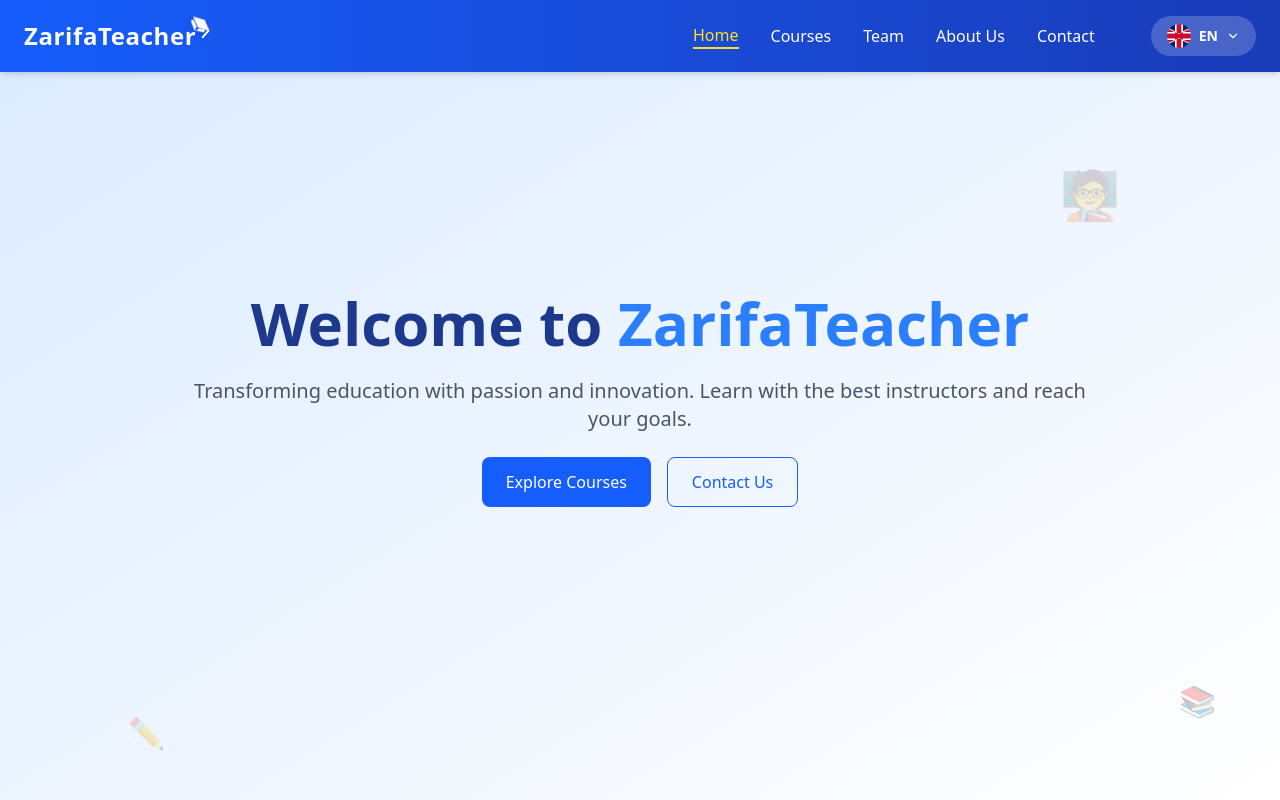
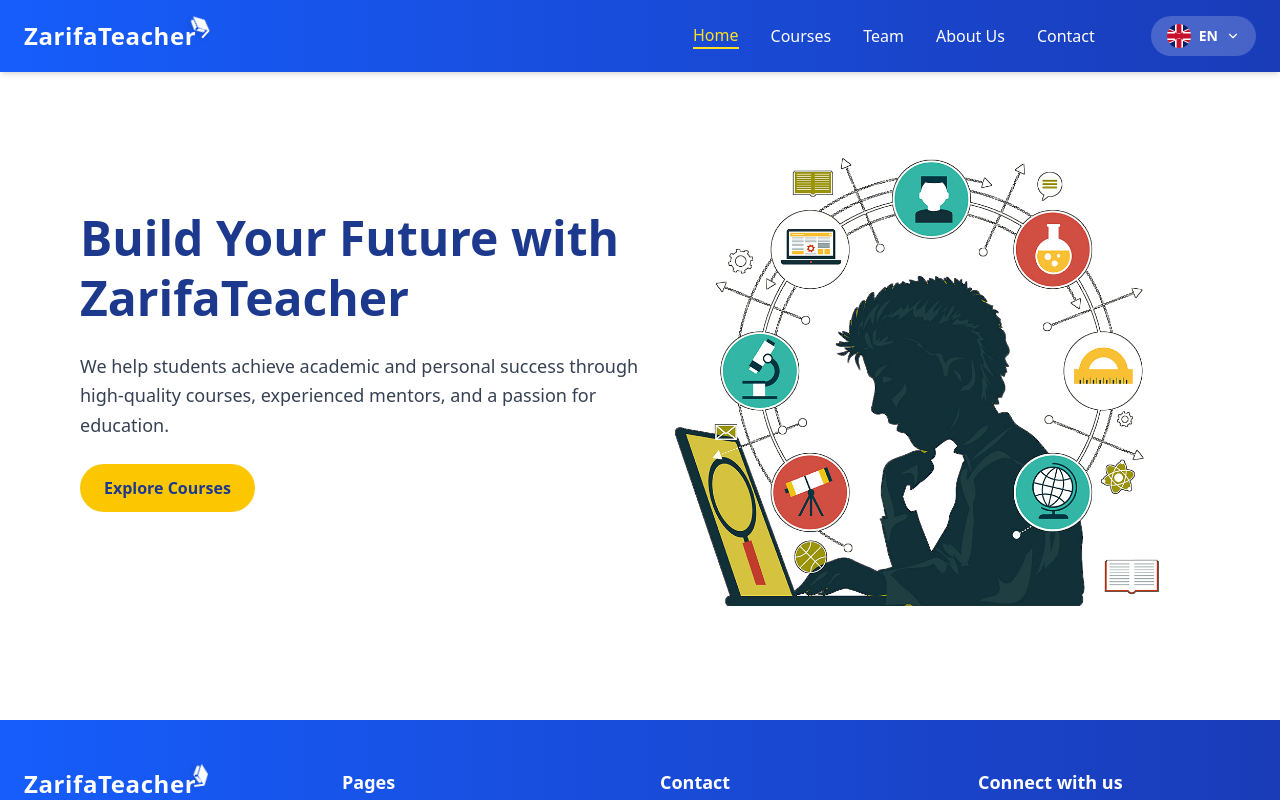
Before and after one commit to Nihola/ZarifaTeacher, a React (Vite) app: page / in a window 1280 px wide. Shown: the top 800 px of the page. Built offline with nearby package versions, Linux system fonts and the light colour scheme.

Commit message:
first section of home page

```diff
--- a/src/components/home/Home.jsx
+++ b/src/components/home/Home.jsx
@@ -1,38 +1,57 @@
-import React, { useEffect } from 'react';
-import AOS from 'aos';
-import 'aos/dist/aos.css';
-import '../../../src/index.css'; // we'll add keyframe styles here
+import React from 'react';
+import { motion } from 'framer-motion';
+import { Link } from 'react-router-dom';
+import { useTranslation } from 'react-i18next';
 
-export default function Home() {
-  useEffect(() => {
-    AOS.init({ duration: 1000 });
-  }, []);
+const Home = () => {
+  const { t } = useTranslation();
 
   return (
-    <section className="relative min-h-screen flex items-center justify-center bg-gradient-to-br from-blue-100 to-white px-4 overflow-hidden">
-      {/* Animated Icons */}
-      <div className="absolute top-10 left-10 animate-float-slow text-4xl opacity-30">🎓</div>
-      <div className="absolute bottom-20 right-16 animate-float text-3xl opacity-30">📚</div>
-      <div className="absolute top-40 right-40 animate-float-delay text-5xl opacity-20">🧑‍🏫</div>
-      <div className="absolute bottom-10 left-32 animate-float-slower text-3xl opacity-25">✏️</div>
+    <section className="bg-white text-blue-900 min-h-[90vh] flex flex-col md:flex-row items-center justify-between px-6 md:px-20 py-16">
 
-      {/* Main Content */}
-      <div className="text-center max-w-4xl space-y-6 z-10" data-aos="fade-up">
-        <h1 className="text-5xl md:text-6xl font-extrabold text-blue-900">
-          Welcome to <span className="text-blue-500">ZarifaTeacher</span>
-        </h1>
-        <p className="text-gray-600 text-lg md:text-xl">
-          Transforming education with passion and innovation. Learn with the best instructors and reach your goals.
-        </p>
-        <div className="flex justify-center gap-4">
-          <button className="bg-blue-600 text-white px-6 py-3 rounded-lg hover:bg-blue-700 transition">
-            Explore Courses
-          </button>
-          <button className="border border-blue-600 text-blue-600 px-6 py-3 rounded-lg hover:bg-blue-100 transition">
-            Contact Us
-          </button>
-        </div>
+      {/* Text Content */}
+      <div className="md:w-1/2 mb-10 md:mb-0">
+        <motion.h1
+          initial={{ x: -40, opacity: 0 }}
+          animate={{ x: 0, opacity: 1 }}
+          transition={{ duration: 0.8 }}
+          className="text-4xl md:text-5xl font-extrabold leading-tight mb-6"
+        >
+          {t("hero.title")}
+        </motion.h1>
+
+        <motion.p
+          initial={{ x: -40, opacity: 0 }}
+          animate={{ x: 0, opacity: 1 }}
+          transition={{ delay: 0.2, duration: 0.8 }}
+          className="text-lg text-gray-700 leading-relaxed mb-6"
+        >
+          {t("hero.description")}
+        </motion.p>
+
+        <Link
+          to="/courses"
+          className="inline-block bg-yellow-400 hover:bg-yellow-300 text-blue-900 font-semibold py-3 px-6 rounded-full transition duration-300"
+        >
+          {t("hero.button")}
+        </Link>
       </div>
+
+      {/* Image */}
+      <motion.div
+        initial={{ scale: 0.95, opacity: 0 }}
+        animate={{ scale: 1, opacity: 1 }}
+        transition={{ duration: 0.8, delay: 0.4 }}
+        className="md:w-1/2 flex justify-center"
+      >
+        <img
+          src="/hero.png"
+          alt="ZarifaTeacher students"
+          className="rounded-3xl object-cover w-full max-w-md md:max-w-lg"
+        />
+      </motion.div>
     </section>
   );
-}
+};
+
+export default Home;
--- a/src/locales/en/translation.json
+++ b/src/locales/en/translation.json
@@ -51,5 +51,10 @@
         "hours": "Mon–Sat: 9:00–18:00",
         "follow": "Connect with us",
         "rights": "All rights reserved."
+    },
+    "hero": {
+      "title": "Build Your Future with ZarifaTeacher",
+      "description": "We help students achieve academic and personal success through high-quality courses, experienced mentors, and a passion for education.",
+      "button": "Explore Courses"
     }
 }
--- a/src/locales/ru/translation.json
+++ b/src/locales/ru/translation.json
@@ -51,6 +51,11 @@
         "hours": "Пн–Сб: 9:00–18:00",
         "follow": "Мы в соцсетях",
         "rights": "Все права защищены."
+    },
+    "hero": {
+      "title": "Постройте свое будущее с ZarifaTeacher",
+      "description": "Мы помогаем студентам добиваться успеха в учебе и жизни через качественные курсы, опытных наставников и страсть к обучению.",
+      "button": "Посмотреть курсы"
     }
 
 }
--- a/src/locales/uz/translation.json
+++ b/src/locales/uz/translation.json
@@ -51,5 +51,10 @@
         "hours": "Dushanba–Shanba: 9:00–18:00",
         "follow": "Biz bilan bog‘laning",
         "rights": "Barcha huquqlar himoyalangan."
+    },
+    "hero": {
+      "title": "Kelajagingizni ZarifaTeacher bilan quramiz",
+      "description": "Biz talabalarga yuqori sifatli darslar, tajribali murabbiylar va taʼlimga boʻlgan ishtiyoq orqali akademik va shaxsiy yutuqlarga erishishga yordam beramiz.",
+      "button": "Kurslarni ko'rish"
     }
 }
```
Also changed, not shown: public/hero.png (added).
